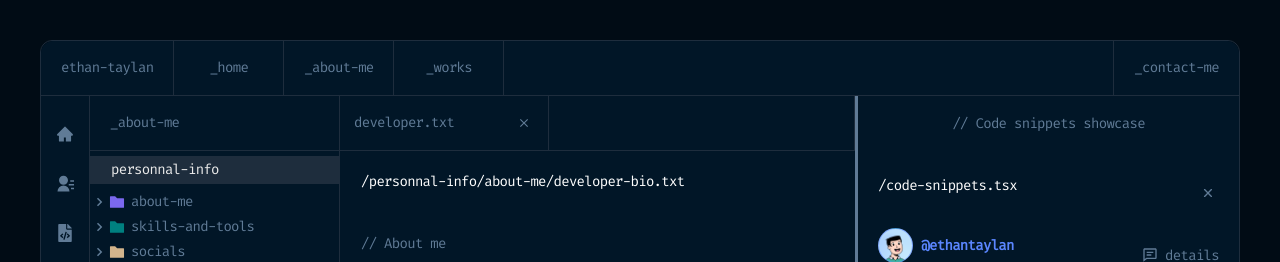
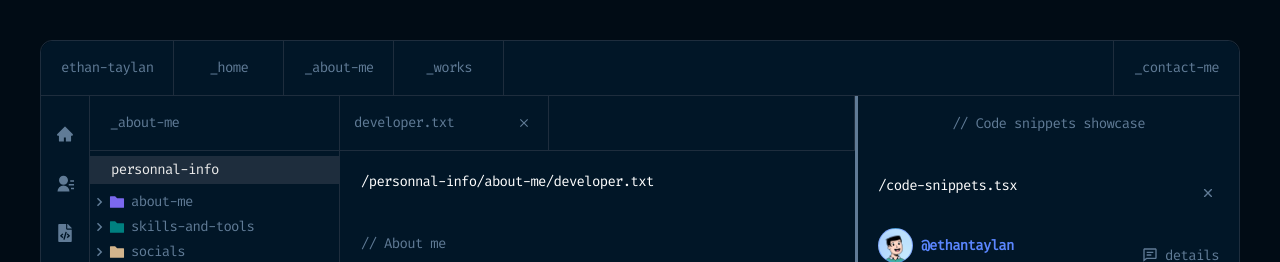
Before and after one commit to ethantaylan/ethan-taylan-portfolio, a React (Vite) app: page /about-me/developer in a window 1280 px wide. Shown: the top 262 px of the page. Built offline with nearby package versions, Linux system fonts and the light colour scheme.

Commit message:
Update Developer.tsx

```diff
--- a/src/components/TexteEmplacement/Developer.tsx
+++ b/src/components/TexteEmplacement/Developer.tsx
@@ -26,7 +26,7 @@ export const Developer = ({}) => {
 
   return (
     <React.Fragment>
-      <TextEmplacement text={text} pathTitle={'developer-bio.txt'} fileName={'developer.txt'} />
+      <TextEmplacement text={text} pathTitle={'developer.txt'} fileName={'developer.txt'} />
     </React.Fragment>
   );
 };
```
